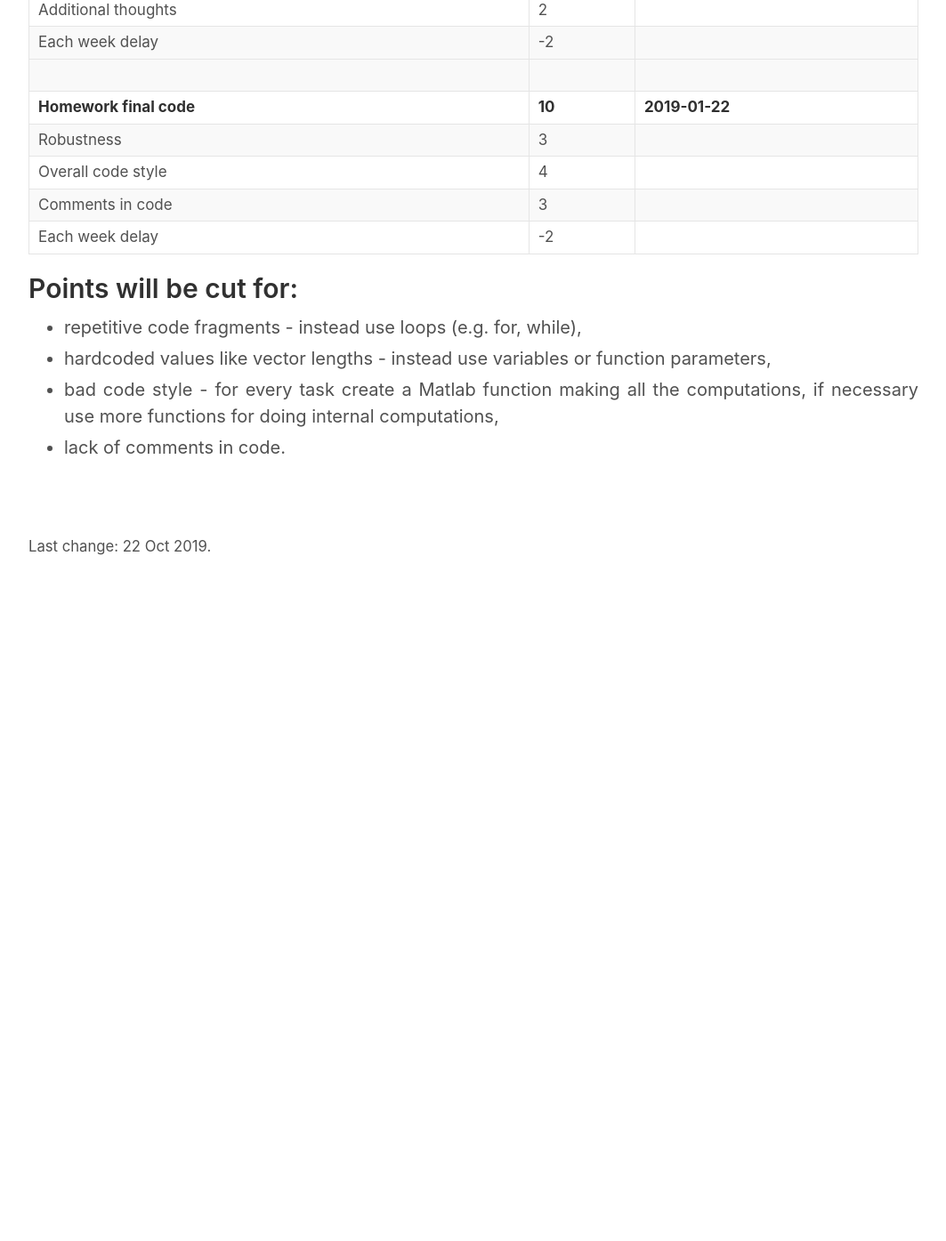
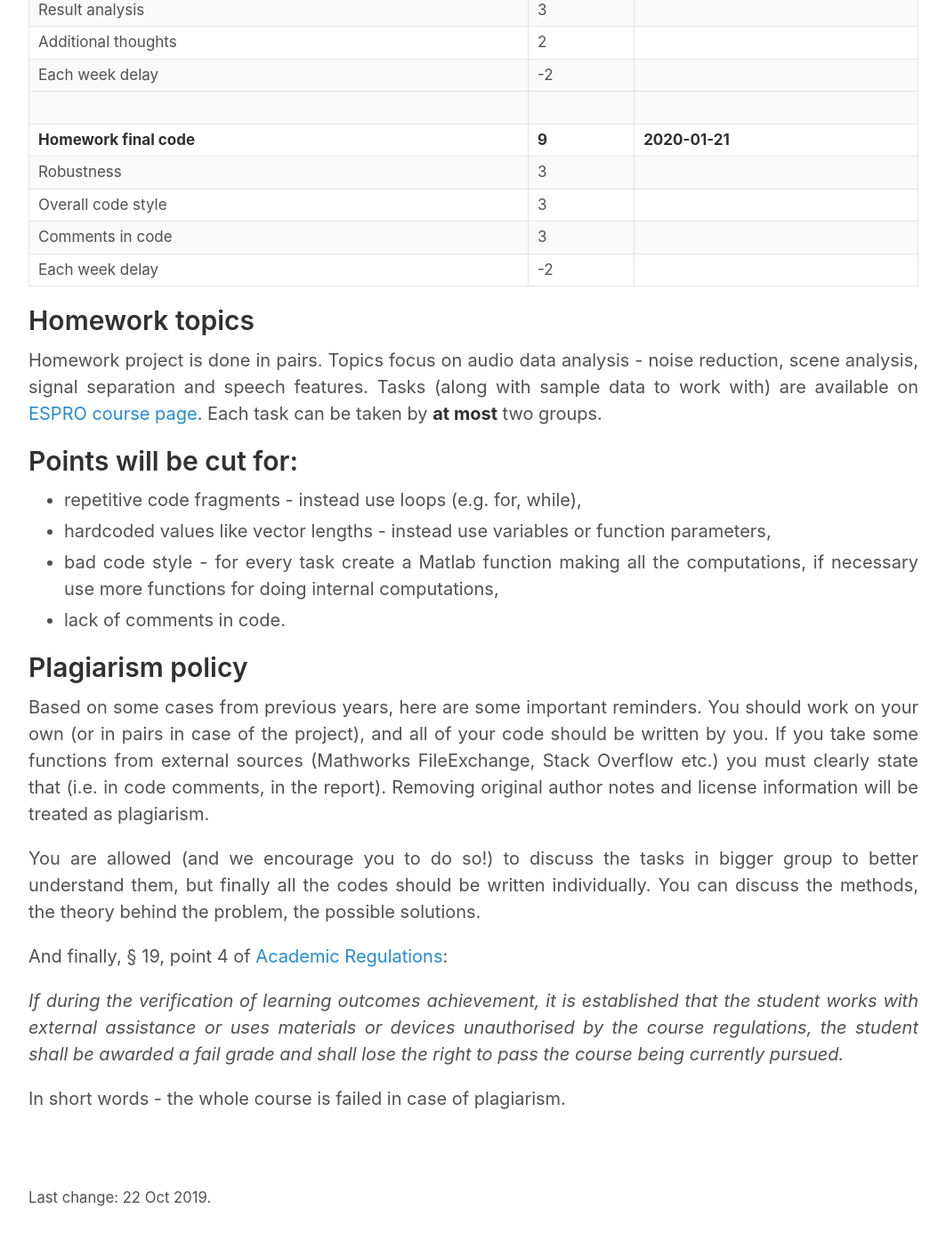
Before and after one commit to wut-mpg/espro, a Jekyll site: the page built from _posts/2019-10-08-L0.md, in a window 1280 px wide and 1400 px high, scrolled down 1259 px. Shown: the top 1395 px of the window at 89% size, without its empty margins (108-1171 px from the left). Built offline with Jekyll 4.4.1, drawn with Linux system fonts in a browser that asks for light colours; before the commit the page ends 1927 px from its top, so only the background shows below that; some of the changed text lies outside the part shown.

Commit message:
19Z tasks

```diff
--- a/_posts/2018-10-09-L0.md
+++ b/_posts/2019-10-08-L0.md
@@ -25,31 +25,39 @@ Credits will be awarded to candidates who pass this course.
 |---------------------------|--------|--------------|
 |                           |        |              |
 | **Exercises**             | **15** |              |
-| E1: Introduction          | 5      | 2018-10-23   |
-| E2: Convolution           | 5      | 2018-11-06   |
-| E3: Fourier transform     | 5      | 2018-11-20   |
+| E1: Signals               | 5      | 2019-10-22   |
+| E2: Convolution           | 5      | 2019-11-05   |
+| E3: Fourier transform     | 5      | 2019-11-19   |
 | Each week of delay        | -2     |              |
 |---------------------------|--------|--------------|
 |                           |        |              |
-| **Homework prototype**    | **5**  |**2018-12-18**|
+| **Homework prototype**    | **7**  |**2019-12-17**|
 | Task description          | 2      |              |
 | Algorithm description     | 3      |              |
+| Sample data analysis      | 2      |              |
 | Each week of delay        | -2     |              |
 |---------------------------|--------|--------------|
 |                           |        |              |
-| **Homework final report** | **10** |**2019-01-22**|
-| Task description          | 2      |              |
+| **Homework final report** | **9**  |**2020-01-21**|
+| Task description          | 1      |              |
 | Example results           | 3      |              |
 | Result analysis           | 3      |              |
 | Additional thoughts       | 2      |              |
 | Each week delay           | -2     |              |
 |---------------------------|--------|--------------|
 |                           |        |              |
-| **Homework final code**   | **10** |**2019-01-22**|
+| **Homework final code**   | **9**  |**2020-01-21**|
 | Robustness                | 3      |              |
-| Overall code style        | 4      |              |
+| Overall code style        | 3      |              |
 | Comments in code          | 3      |              |
 | Each week delay           | -2     |              |
+
+## Homework topics
+
+Homework project is done in pairs. Topics focus on audio data analysis - noise reduction,
+scene analysis, signal separation and speech features. Tasks (along with sample data
+to work with) are available on  [ESPRO course page](https://studia3.elka.pw.edu.pl/file/19Z/103A-ARxxx-MSA-ESPRO/priv/).
+Each task can be taken by **at most** two groups.
 
 ## Points will be cut for:
 
@@ -57,3 +65,26 @@ Credits will be awarded to candidates who pass this course.
    * hardcoded values like vector lengths - instead use variables or function parameters,
    * bad code style - for every task create a Matlab function making all the computations, if necessary use more functions for doing internal computations,
    * lack of comments in code.
+
+## Plagiarism policy
+
+Based on some cases from previous years, here are some important reminders.
+You should work on your own (or in pairs in case of the project), and all of your
+code should be written by you. If you take some functions from external sources
+(Mathworks FileExchange, Stack Overflow etc.) you must clearly state that
+(i.e. in code comments, in the report). Removing original author notes
+and license information will be treated as plagiarism.
+
+You are allowed (and we encourage you to do so!) to discuss the tasks
+in bigger group to better understand them, but finally all the codes
+should be written individually. You can discuss the methods, the theory
+behind the problem, the possible solutions.
+
+And finally, § 19, point 4 of [Academic Regulations](https://www.pw.edu.pl/engpw/Academics/Academic-Regulations):
+
+*If during the verification of learning outcomes achievement, it is established that the
+student works with external assistance or uses materials or devices unauthorised by the
+course regulations, the student shall be awarded a fail grade and shall lose the right to
+pass the course being currently pursued.*
+
+In short words - the whole course is failed in case of plagiarism.
```
Also changed, not shown: _posts/2019-10-08-L1.md (added, +64 -0 lines), _posts/2019-10-22-L2.md (renamed from _posts/2018-10-23-L1.md, +7 -53 lines), _posts/2019-11-05-L3.md (renamed from _posts/2018-11-06-L2.md, +2 -2 lines), _posts/2019-11-19-L4.md (renamed from _posts/2018-11-20-L3.md, +2 -2 lines).
